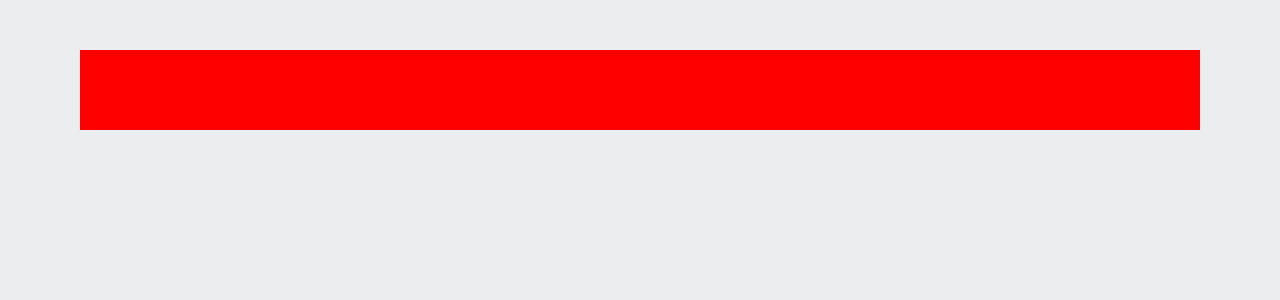
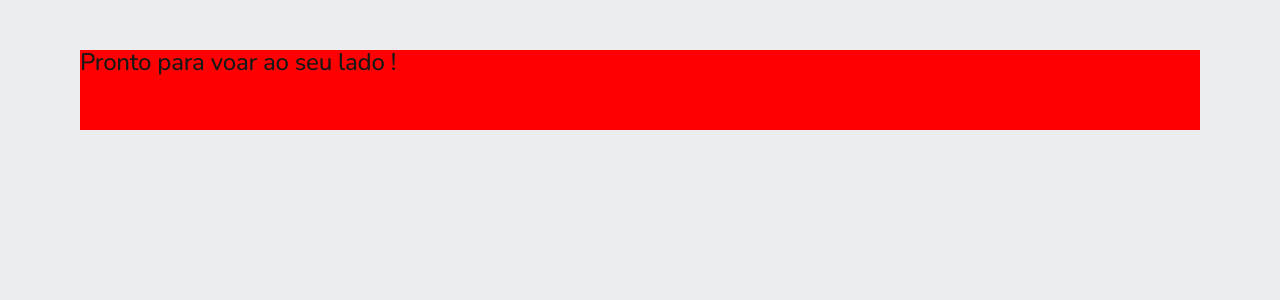
Before and after one commit to ItsJuniorDias/Bix_Tecnology, a Next.js app in the folder nextjs-tecnology/: page / in a window 1280 px wide. Shown: the top 300 px of the page. Built offline with nearby package versions, Linux system fonts and the light colour scheme.

Commit message:
chore: remove console

```diff
--- a/nextjs-tecnology/src/app/pages/Dashboard/Dashboard.tsx
+++ b/nextjs-tecnology/src/app/pages/Dashboard/Dashboard.tsx
@@ -3,11 +3,10 @@ import React from "react";
 
 import { Container, Text } from "./styles";
 
-console.log("TESTE");
-console.log("TESTE");
-
 export const Dashboard = () => {
   return (
-    <Container>{/* <Text>Pronto para voar ao seu lado !</Text> */}</Container>
+    <Container>
+      <Text>Pronto para voar ao seu lado !</Text>
+    </Container>
   );
 };
--- a/nextjs-tecnology/src/app/pages/Dashboard/styles.ts
+++ b/nextjs-tecnology/src/app/pages/Dashboard/styles.ts
@@ -10,8 +10,8 @@ export const Text = styled.h1`
   font-family: var(--font-nunito-medium);
   padding-left: 0;
   margin: 0;
-  font-size: 14px;
+  font-size: 24px;
   line-height: 24px;
   letter-spacing: -0.01em;
-  /* list-style-position: inside; */
+  list-style-position: inside;
 `;
```
